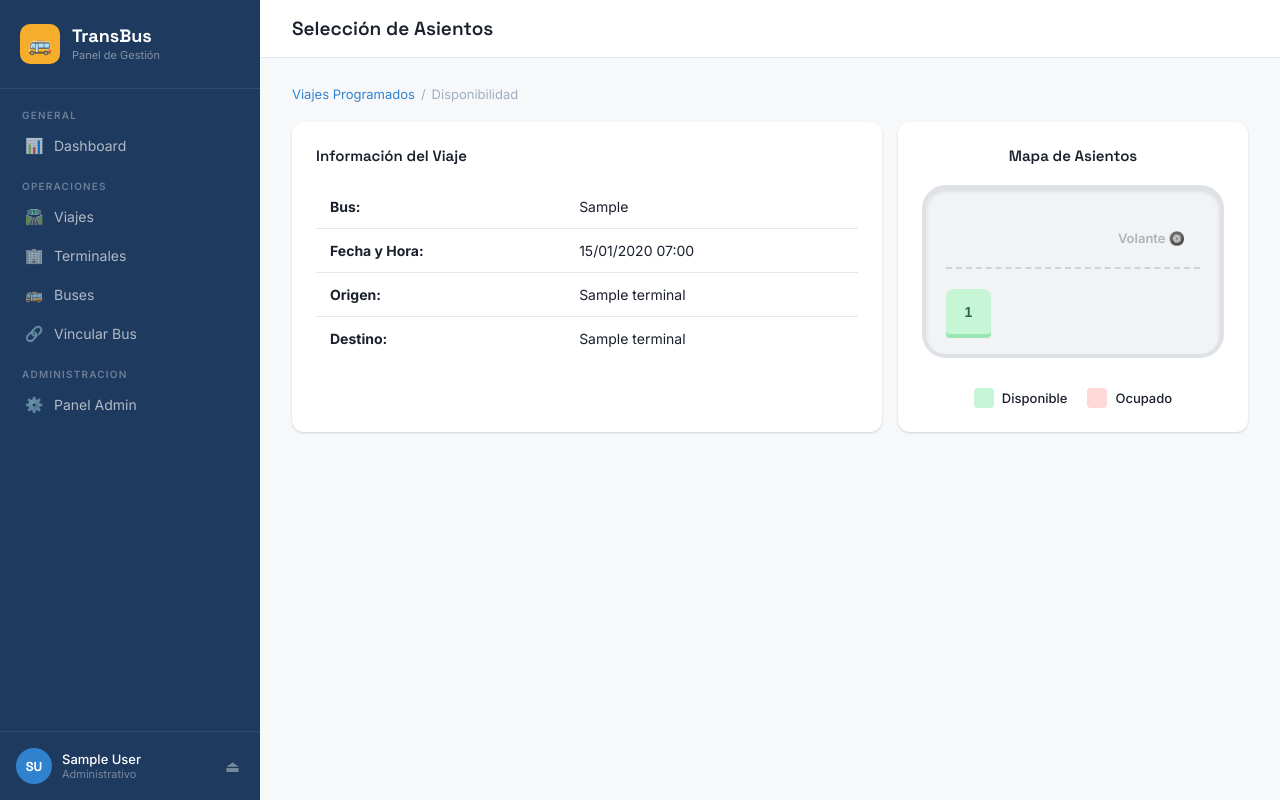
After one commit to Canito301/Proyecto_BDD_Grupo8, a Django app: page /viajes/1/asientos/ in a window 1280 px wide. The commit adds this page. Run offline with Django 5.2, Linux system fonts and the light colour scheme; a user stored in the database is signed in; tables that the repository leaves empty hold one stand-in row (values such as "Sample post").

Commit message:
disponibilidad de asientos y vinculacion bus-terminal

```diff
--- a/empresa_buses/urls.py
+++ b/empresa_buses/urls.py
@@ -24,4 +24,12 @@ urlpatterns = [
     path('buses/nuevo/', views.crear_bus, name='crear_bus'),
     path('buses/<int:bus_id>/editar/', views.editar_bus, name='editar_bus'),
 
+    # Viajes y Asientos
+    path('viajes/', views.lista_viajes, name='lista_viajes'),
+    path('viajes/<int:viaje_id>/asientos/', views.disponibilidad_asientos, name='disponibilidad_asientos'),
+    path('viajes/<int:viaje_id>/asientos/<int:num_asiento>/reservar/', views.reservar_asiento, name='reservar_asiento'),
+
+    # Vinculación Bus-Terminal
+    path('buses/vincular/', views.vincular_bus_terminal, name='vincular_bus_terminal'),
+    path('buses/<int:bus_id>/desvincular/', views.desvincular_bus, name='desvincular_bus'),
 ]
--- /dev/null
+++ b/terminales/templates/asientos/disponibilidad.html
@@ -0,0 +1,168 @@
+{% extends 'base.html' %}
+
+{% block title %}Disponibilidad de Asientos — TransBus{% endblock %}
+{% block page_title %}Selección de Asientos{% endblock %}
+
+{% block extra_css %}
+<style>
+    .bus-layout {
+        max-width: 320px;
+        margin: 0 auto;
+        background: #f1f3f5;
+        padding: 20px;
+        border-radius: 24px;
+        border: 4px solid #dee2e6;
+        box-shadow: inset 0 2px 4px rgba(0,0,0,0.1);
+    }
+    .driver-area {
+        height: 60px;
+        border-bottom: 2px dashed #ced4da;
+        margin-bottom: 20px;
+        display: flex;
+        align-items: center;
+        justify-content: flex-end;
+        padding-right: 15px;
+        color: #adb5bd;
+        font-size: 13px;
+        font-weight: 600;
+    }
+    .seats-grid {
+        display: grid;
+        grid-template-columns: repeat(4, 1fr);
+        gap: 12px;
+    }
+    /* El pasillo en el medio simulado con margin */
+    .seats-grid > form:nth-child(4n - 1),
+    .seats-grid > div:nth-child(4n - 1) {
+        margin-left: 24px;
+    }
+
+    .seat {
+        width: 45px;
+        height: 45px;
+        border-radius: 8px 8px 4px 4px;
+        display: flex;
+        align-items: center;
+        justify-content: center;
+        font-weight: 700;
+        font-size: 14px;
+        cursor: pointer;
+        transition: all 0.2s;
+        border: none;
+    }
+
+    .seat-available {
+        background-color: #C6F6D5;
+        color: #276749;
+        box-shadow: 0 4px 0 #9AE6B4;
+    }
+    .seat-available:hover {
+        background-color: #9AE6B4;
+        transform: translateY(2px);
+        box-shadow: 0 2px 0 #68D391;
+    }
+
+    .seat-occupied {
+        background-color: #FED7D7;
+        color: #C53030;
+        box-shadow: 0 4px 0 #FEB2B2;
+        cursor: not-allowed;
+    }
+
+    .seat-legend {
+        display: flex;
+        justify-content: center;
+        gap: 20px;
+        margin-top: 30px;
+    }
+    .legend-item {
+        display: flex;
+        align-items: center;
+        gap: 8px;
+        font-size: 13px;
+        font-weight: 500;
+    }
+    .legend-box {
+        width: 20px;
+        height: 20px;
+        border-radius: 4px;
+    }
+</style>
+{% endblock %}
+
+{% block content %}
+<div class="breadcrumb">
+    <a href="{% url 'lista_viajes' %}">Viajes Programados</a>
+    <span>/</span>
+    <span>Disponibilidad</span>
+</div>
+
+<div class="form-grid" style="grid-template-columns: 1fr 350px;">
+    <div class="card">
+        <div class="card-header">
+            <h3 class="card-title">Información del Viaje</h3>
+        </div>
+        <table>
+            <tbody>
+                <tr>
+                    <td><strong>Bus:</strong></td>
+                    <td>{{ viaje.id_bus.patente }}</td>
+                </tr>
+                <tr>
+                    <td><strong>Fecha y Hora:</strong></td>
+                    <td>{{ viaje.fecha_hora_inicio|date:"d/m/Y H:i" }}</td>
+                </tr>
+                <tr>
+                    <td><strong>Origen:</strong></td>
+                    <td>{{ viaje.id_terminal_inicio.nombre }}</td>
+                </tr>
+                <tr>
+                    <td><strong>Destino:</strong></td>
+                    <td>{{ viaje.id_terminal_final.nombre }}</td>
+                </tr>
+            </tbody>
+        </table>
+    </div>
+
+    <div class="card">
+        <div class="card-header" style="justify-content: center;">
+            <h3 class="card-title">Mapa de Asientos</h3>
+        </div>
+
+        <div class="bus-layout">
+            <div class="driver-area">
+                <span>Volante 🛞</span>
+            </div>
+            <div class="seats-grid">
+                {% for asiento in asientos %}
+                    {% if asiento.estado %}
+                        <form action="{% url 'reservar_asiento' viaje.id_viaje asiento.num_asiento %}" method="POST" style="display:inline;">
+                            {% csrf_token %}
+                            <button type="submit" class="seat seat-available" onclick="return confirm('¿Confirmas la reserva del asiento {{ asiento.num_asiento }}?');">
+                                {{ asiento.num_asiento }}
+                            </button>
+                        </form>
+                    {% else %}
+                        <div class="seat seat-occupied" title="Ocupado">
+                            {{ asiento.num_asiento }}
+                        </div>
+                    {% endif %}
+                {% empty %}
+                    <div style="grid-column: 1 / -1; text-align: center; font-size: 12px; color: #718096; padding: 20px 0;">
+                        No hay asientos registrados para este bus.
+                    </div>
+                {% endfor %}
+            </div>
+        </div>
+
+        <div class="seat-legend">
+            <div class="legend-item">
+                <div class="legend-box" style="background: #C6F6D5;"></div> Disponible
+            </div>
+            <div class="legend-item">
+                <div class="legend-box" style="background: #FED7D7;"></div> Ocupado
+            </div>
+        </div>
+    </div>
+</div>
+{% endblock %}
--- a/terminales/templates/base.html
+++ b/terminales/templates/base.html
@@ -491,11 +491,17 @@
         </a>
 
         <div class="nav-section-label">Operaciones</div>
+        <a href="{% url 'lista_viajes' %}" class="nav-link">
+            <span class="nav-icon">🛣️</span> Viajes
+        </a>
         <a href="{% url 'lista_terminales' %}" class="nav-link">
             <span class="nav-icon">🏢</span> Terminales
         </a>
         <a href="{% url 'lista_buses' %}" class="nav-link">
             <span class="nav-icon">🚌</span> Buses
+        </a>
+        <a href="{% url 'vincular_bus_terminal' %}" class="nav-link">
+            <span class="nav-icon">🔗</span> Vincular Bus
         </a>
 
         {% if user.is_superuser %}
--- a/terminales/views.py
+++ b/terminales/views.py
@@ -3,7 +3,8 @@ from django.contrib.auth import login, logout, authenticate
 from django.contrib.auth.decorators import login_required
 from django.contrib import messages
 from django.db.models import Q, Count
-from .models import Usuario, Terminal, Bus
+from django.utils import timezone
+from .models import Usuario, Terminal, Bus, Viaje, Asiento
 from .forms import LoginForm, TerminalForm, BusForm
 from functools import wraps
 
@@ -201,3 +202,110 @@ def editar_bus(request, bus_id):
         messages.success(request, f"Bus {bus.patente} actualizado.")
         return redirect('lista_buses')
     return render(request, 'form.html', {'form': form, 'titulo': f'Editar Bus — {bus.patente}'})
+
+
+# ── Viajes y Asientos ──────────────────────────────────────────────────────────
+
+@login_required
+def lista_viajes(request):
+    viajes = Viaje.objects.select_related('id_terminal_inicio', 'id_terminal_final', 'id_bus').all().order_by('-fecha_hora_inicio')
+    return render(request, 'viajes/lista_viajes.html', {'viajes': viajes})
+
+
+@login_required
+def disponibilidad_asientos(request, viaje_id):
+    viaje = get_object_or_404(Viaje.objects.select_related('id_terminal_inicio', 'id_terminal_final', 'id_bus'), pk=viaje_id)
+    # Obtener asientos del bus asignado a este viaje
+    asientos = Asiento.objects.filter(id_bus=viaje.id_bus_id).order_by('num_asiento')
+
+    return render(request, 'asientos/disponibilidad.html', {
+        'viaje': viaje,
+        'asientos': asientos
+    })
+
+
+@login_required
+def reservar_asiento(request, viaje_id, num_asiento):
+    if request.method == 'POST':
+        viaje = get_object_or_404(Viaje, pk=viaje_id)
+        # Asiento específico del bus asignado al viaje
+        asiento = get_object_or_404(Asiento, id_bus=viaje.id_bus_id, num_asiento=num_asiento)
+
+        if asiento.estado: # Si está disponible
+            # Usamos update() con ambos campos para la PK compuesta
+            Asiento.objects.filter(id_bus=viaje.id_bus_id, num_asiento=num_asiento).update(estado=False)
+            messages.success(request, f"¡Asiento {num_asiento} reservado exitosamente!")
+        else:
+            messages.error(request, f"El asiento {num_asiento} ya se encuentra ocupado.")
+
+    return redirect('disponibilidad_asientos', viaje_id=viaje_id)
+
+
+# ── Vinculación de Bus a Terminal ──────────────────────────────────────────────
+
+@login_required
+@rol_requerido('superadmin', 'administrativo')
+def vincular_bus_terminal(request):
+    """Lista buses en ruta (sin terminal) y permite vincularlos a un terminal."""
+    buses_en_ruta = Bus.objects.filter(id_terminal__isnull=True).order_by('patente')
+    buses_vinculados = Bus.objects.filter(id_terminal__isnull=False).select_related('id_terminal').order_by('patente')
+    terminales = Terminal.objects.all().order_by('nombre')
+
+    if request.method == 'POST':
+        bus_id = request.POST.get('bus_id')
+        terminal_id = request.POST.get('terminal_id')
+
+        bus = get_object_or_404(Bus, pk=bus_id)
+        terminal = get_object_or_404(Terminal, pk=terminal_id)
+
+        # Validación: verificar que el bus no esté ya en otro terminal
+        if bus.id_terminal_id is not None:
+            messages.error(
+                request,
+                f"El bus {bus.patente} ya se encuentra vinculado al terminal "
+                f"{bus.id_terminal.nombre}. Debe desvincularlo primero."
+            )
+            return redirect('vincular_bus_terminal')
+
+        # Validación: verificar que el bus no tenga un viaje activo en curso
+        ahora = timezone.now()
+        viaje_activo = Viaje.objects.filter(
+            id_bus=bus,
+            fecha_hora_inicio__lte=ahora,  # Ya comenzó
+        ).order_by('-fecha_hora_inicio').first()
+
+        # Si tiene viaje activo, verificar que el terminal destino coincida
+        if viaje_activo and viaje_activo.id_terminal_final_id != terminal.pk:
+            messages.error(
+                request,
+                f"El bus {bus.patente} tiene un viaje activo con destino a "
+                f"{viaje_activo.id_terminal_final.nombre}. "
+                f"Solo puede vincularse a ese terminal."
+            )
+            return redirect('vincular_bus_terminal')
+
+        # Todo OK: vincular el bus al terminal
+        Bus.objects.filter(pk=bus.pk).update(id_terminal=terminal)
+        messages.success(
+            request,
+            f"Bus {bus.patente} vinculado exitosamente al terminal {terminal.nombre}."
+        )
+        return redirect('vincular_bus_terminal')
+
+    return render(request, 'buses/vincular_bus.html', {
+        'buses_en_ruta': buses_en_ruta,
+        'buses_vinculados': buses_vinculados,
+        'terminales': terminales,
+    })
+
+
+@login_required
+@rol_requerido('superadmin', 'administrativo')
+def desvincular_bus(request, bus_id):
+    """Desvincula un bus de su terminal actual (lo pone en ruta)."""
+    if request.method == 'POST':
+        bus = get_object_or_404(Bus, pk=bus_id)
+        nombre_terminal = bus.id_terminal.nombre if bus.id_terminal else 'N/A'
+        Bus.objects.filter(pk=bus.pk).update(id_terminal=None)
+        messages.success(request, f"Bus {bus.patente} desvinculado del terminal {nombre_terminal}.")
+    return redirect('vincular_bus_terminal')
```
Also changed, not shown: terminales/models.py (+24 -0 lines), terminales/templates/buses/vincular_bus.html (added, +161 -0 lines), terminales/templates/viajes/lista_viajes.html (added, +48 -0 lines).
